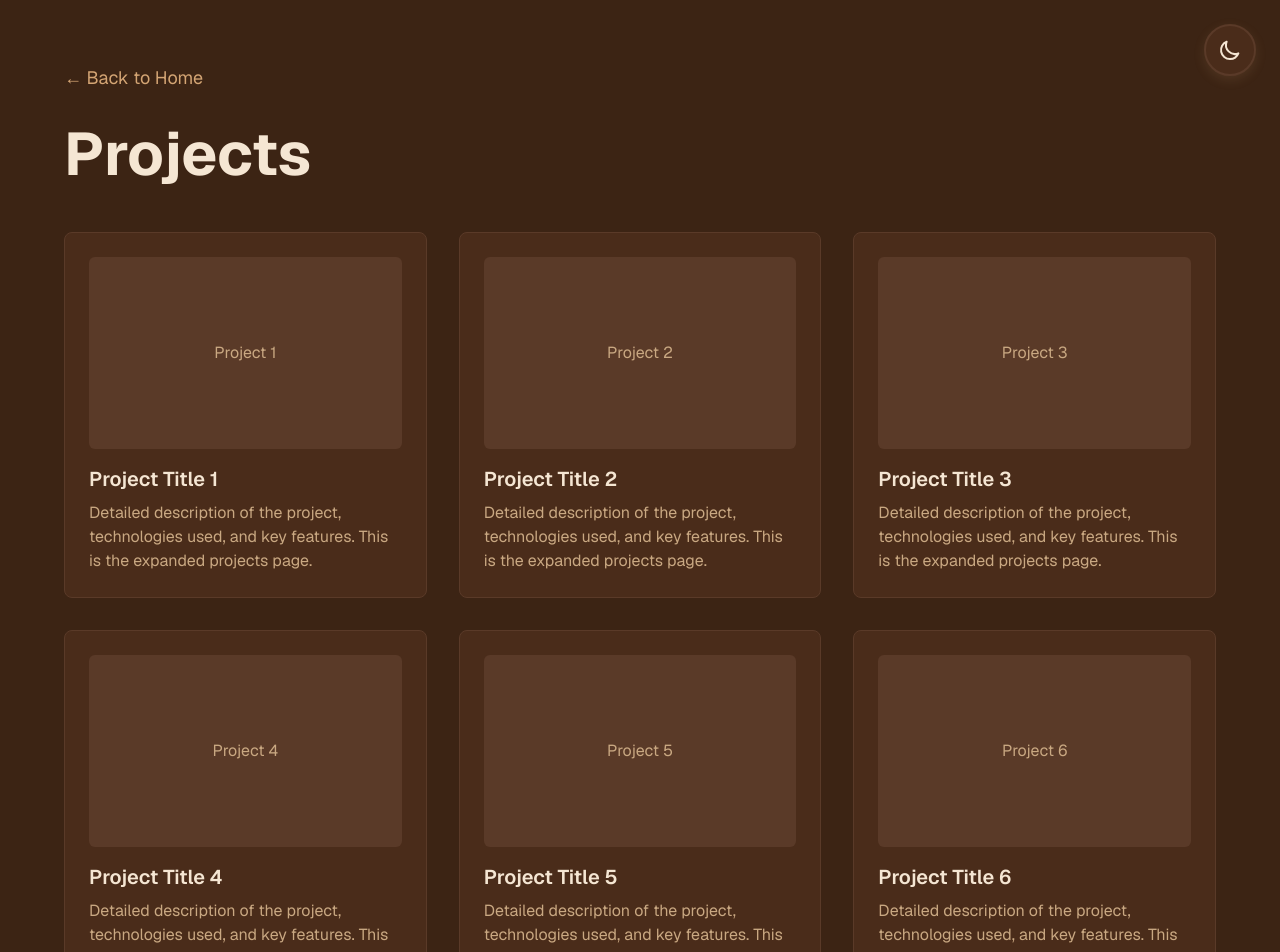
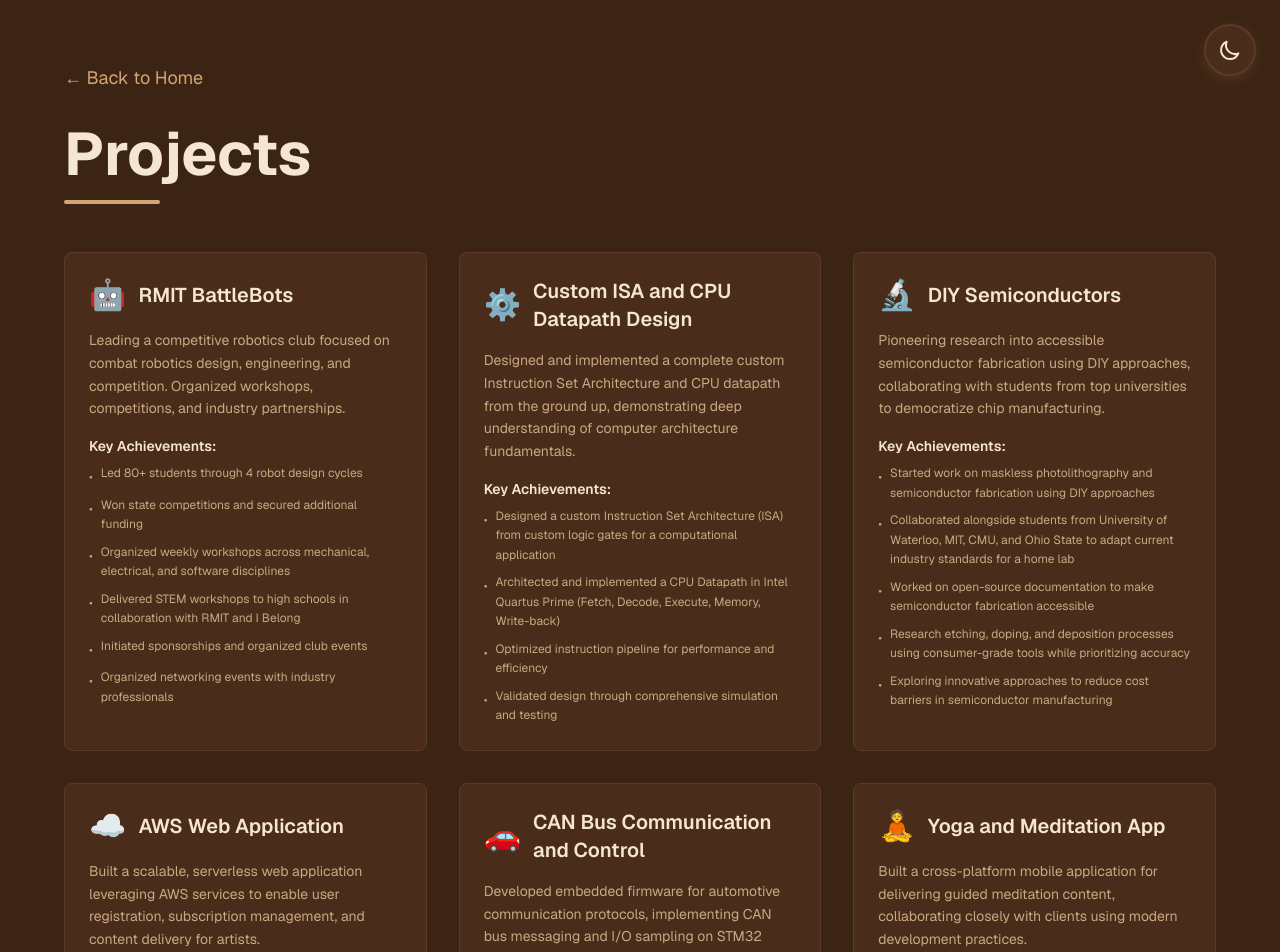
Before and after one commit to KevinChen2211/personal-portfolio, a Next.js app: page /projects in a window 1280 px wide. Shown: the top 952 px of the page. Built offline with nearby package versions, Linux system fonts and the light colour scheme.

Commit message:
include project and remove repeted unsued code

```diff
--- a/app/about/page.tsx
+++ b/app/about/page.tsx
@@ -4,7 +4,8 @@ import { getActivePalette } from "../color-palettes";
 import { useTheme } from "../components/ThemeProvider";
 import ThemeToggle from "../components/ThemeToggle";
 import Link from "next/link";
-import React, { useRef, useEffect, useState } from "react";
+import { useRef } from "react";
+import { useScrollAnimation } from "../components/useScrollAnimation";
 
 export default function AboutPage() {
   const { theme } = useTheme();
@@ -14,45 +15,15 @@ export default function AboutPage() {
   const experienceRef = useRef<HTMLDivElement>(null);
   const skillsRef = useRef<HTMLDivElement>(null);
 
-  // Use IntersectionObserver for regular page scrolling
-  const [bioVisible, setBioVisible] = React.useState(false);
-  const [experienceVisible, setExperienceVisible] = React.useState(false);
-  const [skillsVisible, setSkillsVisible] = React.useState(false);
-
-  React.useEffect(() => {
-    const observers: IntersectionObserver[] = [];
-
-    if (bioRef.current) {
-      const observer = new IntersectionObserver(
-        ([entry]) => setBioVisible(entry.isIntersecting),
-        { threshold: 0.2 }
-      );
-      observer.observe(bioRef.current);
-      observers.push(observer);
-    }
-
-    if (experienceRef.current) {
-      const observer = new IntersectionObserver(
-        ([entry]) => setExperienceVisible(entry.isIntersecting),
-        { threshold: 0.1 }
-      );
-      observer.observe(experienceRef.current);
-      observers.push(observer);
-    }
-
-    if (skillsRef.current) {
-      const observer = new IntersectionObserver(
-        ([entry]) => setSkillsVisible(entry.isIntersecting),
-        { threshold: 0.1 }
-      );
-      observer.observe(skillsRef.current);
-      observers.push(observer);
-    }
-
-    return () => {
-      observers.forEach((obs) => obs.disconnect());
-    };
-  }, []);
+  const { isVisible: bioVisible } = useScrollAnimation(bioRef, {
+    threshold: 0.2,
+  });
+  const { isVisible: experienceVisible } = useScrollAnimation(experienceRef, {
+    threshold: 0.1,
+  });
+  const { isVisible: skillsVisible } = useScrollAnimation(skillsRef, {
+    threshold: 0.1,
+  });
 
   return (
     <div
--- a/app/components/useScrollAnimation.tsx
+++ b/app/components/useScrollAnimation.tsx
@@ -20,9 +20,20 @@ export function useScrollAnimation<T extends HTMLElement = HTMLElement>(
     const element = ref.current;
     if (!element) return;
 
+    // Check if we're in a smooth scroll container (landing page) or regular page
     const container = document.querySelector('[class*="hide-scrollbar"]') as HTMLElement;
-    if (!container) return;
 
+    // If no smooth scroll container, use IntersectionObserver for regular pages
+    if (!container) {
+      const observer = new IntersectionObserver(
+        ([entry]) => setIsVisible(entry.isIntersecting),
+        { threshold, rootMargin }
+      );
+      observer.observe(element);
+      return () => observer.disconnect();
+    }
+
+    // Use scroll-based visibility for smooth scroll container
     const updateVisibility = () => {
       const containerRect = container.getBoundingClientRect();
       const elementRect = element.getBoundingClientRect();
--- /dev/null
+++ b/app/data/projects.ts
@@ -0,0 +1,86 @@
+export interface Project {
+  title: string;
+  description: string;
+  highlights: string[];
+  icon?: string;
+}
+
+export const projects: Project[] = [
+  {
+    title: "RMIT BattleBots",
+    description:
+      "Leading a competitive robotics club focused on combat robotics design, engineering, and competition. Organized workshops, competitions, and industry partnerships.",
+    highlights: [
+      "Led 80+ students through 4 robot design cycles",
+      "Won state competitions and secured additional funding",
+      "Organized weekly workshops across mechanical, electrical, and software disciplines",
+      "Delivered STEM workshops to high schools in collaboration with RMIT and I Belong",
+      "Initiated sponsorships and organized club events",
+      "Organized networking events with industry professionals",
+    ],
+    icon: "🤖",
+  },
+  {
+    title: "Custom ISA and CPU Datapath Design",
+    description:
+      "Designed and implemented a complete custom Instruction Set Architecture and CPU datapath from the ground up, demonstrating deep understanding of computer architecture fundamentals.",
+    highlights: [
+      "Designed a custom Instruction Set Architecture (ISA) from custom logic gates for a computational application",
+      "Architected and implemented a CPU Datapath in Intel Quartus Prime (Fetch, Decode, Execute, Memory, Write-back)",
+      "Optimized instruction pipeline for performance and efficiency",
+      "Validated design through comprehensive simulation and testing",
+    ],
+    icon: "⚙️",
+  },
+  {
+    title: "DIY Semiconductors",
+    description:
+      "Pioneering research into accessible semiconductor fabrication using DIY approaches, collaborating with students from top universities to democratize chip manufacturing.",
+    highlights: [
+      "Started work on maskless photolithography and semiconductor fabrication using DIY approaches",
+      "Collaborated alongside students from University of Waterloo, MIT, CMU, and Ohio State to adapt current industry standards for a home lab",
+      "Worked on open-source documentation to make semiconductor fabrication accessible",
+      "Research etching, doping, and deposition processes using consumer-grade tools while prioritizing accuracy",
+      "Exploring innovative approaches to reduce cost barriers in semiconductor manufacturing",
+    ],
+    icon: "🔬",
+  },
+  {
+    title: "AWS Web Application",
+    description:
+      "Built a scalable, serverless web application leveraging AWS services to enable user registration, subscription management, and content delivery for artists.",
+    highlights: [
+      "Full stack serverless app using EC2, S3, Lambda, DynamoDB, and API Gateway",
+      "Enables users to register, manage subscriptions, and access artist content",
+      "Implemented secure authentication and authorization",
+      "Designed scalable architecture to handle growing user base",
+      "Optimized costs through efficient use of AWS serverless services",
+    ],
+    icon: "☁️",
+  },
+  {
+    title: "CAN Bus Communication and Control",
+    description:
+      "Developed embedded firmware for automotive communication protocols, implementing CAN bus messaging and I/O sampling on STM32 microcontrollers.",
+    highlights: [
+      "Developed firmware for STM32F107 microcontroller to handle CAN bus messaging and I/O sampling",
+      "Implemented real-time data processing and communication protocols",
+      "Designed robust error handling and message filtering systems",
+      "Optimized for low-latency communication in automotive applications",
+    ],
+    icon: "🚗",
+  },
+  {
+    title: "Yoga and Meditation App",
+    description:
+      "Built a cross-platform mobile application for delivering guided meditation content, collaborating closely with clients using modern development practices.",
+    highlights: [
+      "For a client built a cross-platform React Native app to deliver guided meditation content and user profile management",
+      "Collaborated with client using Figma and agile sprints",
+      "Implemented user authentication, profile management, and content streaming",
+      "Delivered polished UI/UX with smooth animations and intuitive navigation",
+      "Ensured cross-platform compatibility for iOS and Android",
+    ],
+    icon: "🧘",
+  },
+];
--- a/app/projects/page.tsx
+++ b/app/projects/page.tsx
@@ -4,6 +4,78 @@ import { getActivePalette } from "../color-palettes";
 import { useTheme } from "../components/ThemeProvider";
 import ThemeToggle from "../components/ThemeToggle";
 import Link from "next/link";
+import { useRef } from "react";
+import { useScrollAnimation } from "../components/useScrollAnimation";
+import { projects, type Project } from "../data/projects";
+
+// Project Card Component for projects page
+const ProjectCard = ({
+  project,
+  index,
+  palette,
+}: {
+  project: Project;
+  index: number;
+  palette: ReturnType<typeof getActivePalette>;
+}) => {
+  const cardRef = useRef<HTMLDivElement>(null);
+  const { isVisible } = useScrollAnimation(cardRef, { threshold: 0.1 });
+
+  return (
+    <div
+      ref={cardRef}
+      className="p-6 rounded-lg transition-all duration-500 hover:shadow-lg hover:scale-[1.02]"
+      style={{
+        backgroundColor: palette.surface,
+        border: `1px solid ${palette.border}`,
+        opacity: isVisible ? 1 : 0,
+        transform: `translateY(${isVisible ? 0 : 30}px)`,
+        transitionDelay: `${index * 100}ms`,
+      }}
+    >
+      <div className="flex items-center gap-3 mb-4">
+        {project.icon && <span className="text-3xl">{project.icon}</span>}
+        <h3
+          className="text-xl font-semibold flex-1"
+          style={{ color: palette.text }}
+        >
+          {project.title}
+        </h3>
+      </div>
+      <p
+        className="text-sm mb-4 leading-relaxed"
+        style={{ color: palette.textSecondary }}
+      >
+        {project.description}
+      </p>
+      <div className="mt-4">
+        <h4
+          className="text-sm font-semibold mb-2"
+          style={{ color: palette.text }}
+        >
+          Key Achievements:
+        </h4>
+        <ul className="space-y-2">
+          {project.highlights.map((highlight, idx) => (
+            <li
+              key={idx}
+              className="flex items-start text-xs leading-relaxed"
+              style={{ color: palette.textSecondary }}
+            >
+              <span
+                className="mr-2 mt-1 flex-shrink-0"
+                style={{ color: palette.primary }}
+              >
+                •
+              </span>
+              <span>{highlight}</span>
+            </li>
+          ))}
+        </ul>
+      </div>
+    </div>
+  );
+};
 
 export default function ProjectsPage() {
   const { theme } = useTheme();
@@ -21,48 +93,29 @@ export default function ProjectsPage() {
       <div className="max-w-6xl mx-auto">
         <Link
           href="/"
-          className="inline-block mb-8 text-lg hover:underline"
+          className="inline-block mb-8 text-lg transition-all duration-300 hover:underline hover:translate-x-[-4px]"
           style={{ color: palette.primary }}
         >
           ← Back to Home
         </Link>
         <h1
-          className="text-5xl sm:text-6xl font-bold mb-12"
+          className="text-5xl sm:text-6xl font-bold mb-4 transition-all duration-300 hover:scale-105"
           style={{ color: palette.text }}
         >
           Projects
         </h1>
+        <div
+          className="w-24 h-1 mb-12 rounded-full"
+          style={{ backgroundColor: palette.primary }}
+        />
         <div className="grid grid-cols-1 md:grid-cols-2 lg:grid-cols-3 gap-8">
-          {[1, 2, 3, 4, 5, 6].map((project) => (
-            <div
-              key={project}
-              className="p-6 rounded-lg transition-all duration-300 hover:scale-105"
-              style={{
-                backgroundColor: palette.surface,
-                border: `1px solid ${palette.border}`,
-              }}
-            >
-              <div
-                className="h-48 rounded-md mb-4 flex items-center justify-center"
-                style={{
-                  backgroundColor: palette.border,
-                }}
-              >
-                <span style={{ color: palette.textSecondary }}>
-                  Project {project}
-                </span>
-              </div>
-              <h3
-                className="text-xl font-semibold mb-2"
-                style={{ color: palette.text }}
-              >
-                Project Title {project}
-              </h3>
-              <p style={{ color: palette.textSecondary }}>
-                Detailed description of the project, technologies used, and key
-                features. This is the expanded projects page.
-              </p>
-            </div>
+          {projects.map((project, index) => (
+            <ProjectCard
+              key={project.title}
+              project={project}
+              index={index}
+              palette={palette}
+            />
           ))}
         </div>
       </div>
```
Also changed, not shown: app/page.tsx (+51 -25 lines).
